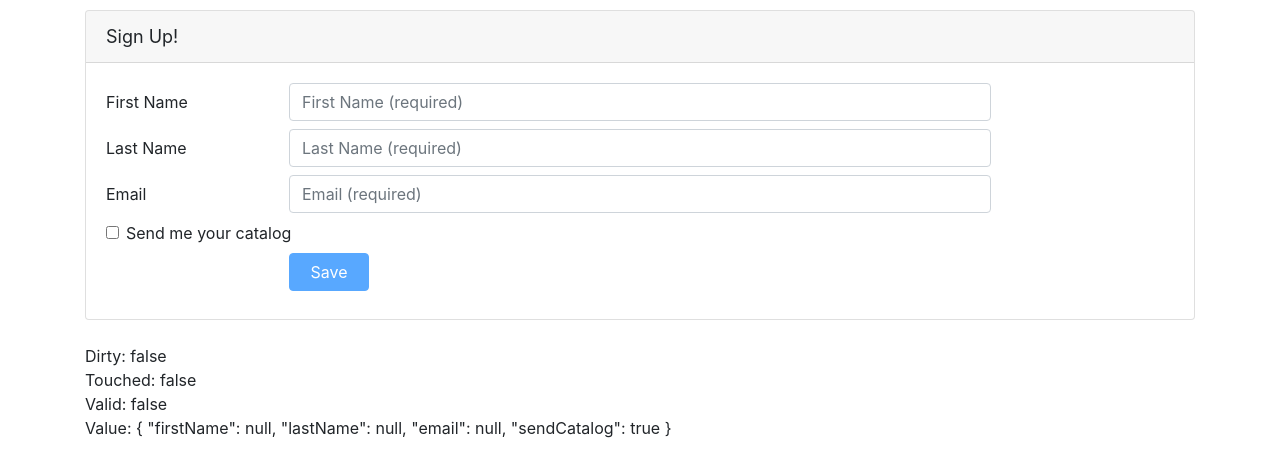
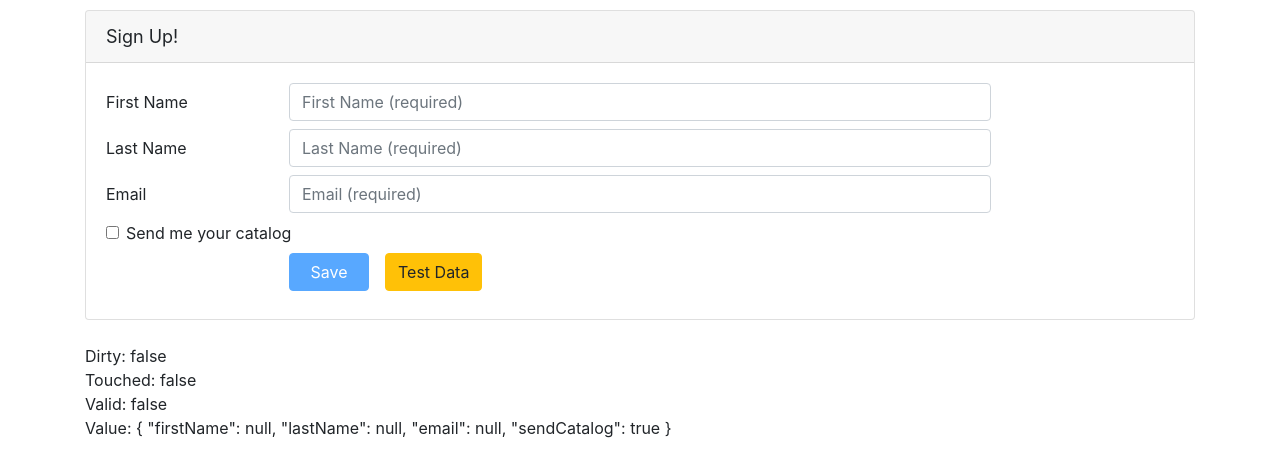
Before and after one commit to FoxGeoff/DemoReactiveForm3, an Angular app: page / in a window 1280 px wide. Shown: the top 476 px of the page. Built offline with nearby package versions, Linux system fonts and the light colour scheme.

Commit message:
using setValue and patchValue

```diff
--- a/src/app/customers/customer.component.html
+++ b/src/app/customers/customer.component.html
@@ -245,6 +245,7 @@
           >
             Save
           </button>
+          <button class="btn btn-warning" (click)="testData()">Test Data</button>
         </div>
       </div>
     </form>
--- a/src/app/customers/customer.component.ts
+++ b/src/app/customers/customer.component.ts
@@ -27,4 +27,10 @@ export class CustomerComponent implements OnInit {
     console.log(this.customerForm);
     console.log('Saved: ' + JSON.stringify(this.customerForm.value));
   }
+
+  testData() {
+    this.customerForm.patchValue({
+      firstName: 'Geoff'
+    });
+  }
 }
```
Also changed, not shown: 1 other file (tests, documents, lock files or other folders).
